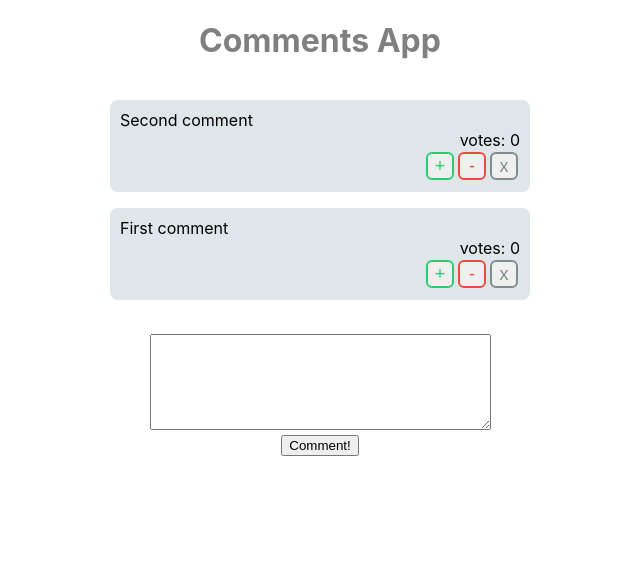
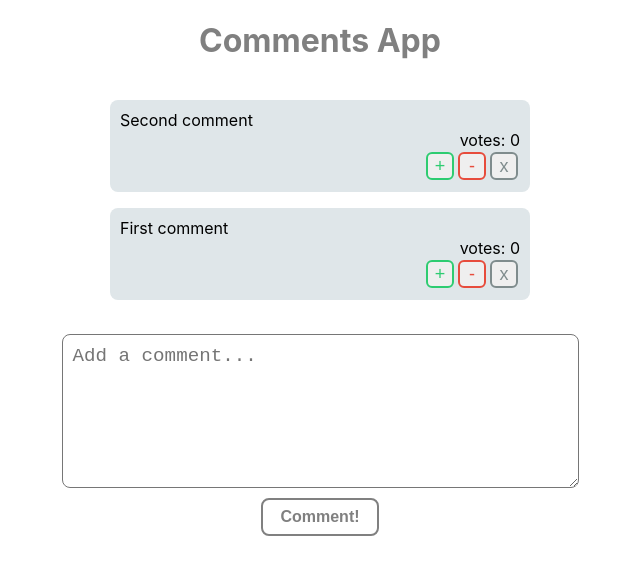
Before and after one commit to paulinastefanska/React-Redux, a React (Create React App) app: page / in a window 1280 px wide. Shown: the top 574 px of the page, without its empty margins (320-960 px from the left). Built offline with nearby package versions, Linux system fonts and the light colour scheme.

Commit message:
Add placeholder

```diff
--- a/src/NewCommentContainer.js
+++ b/src/NewCommentContainer.js
@@ -35,13 +35,14 @@ class TextForm extends Component {
 
   render() {
     return(
-      <form className="form" onSubmit={(e) => this.handleSubmit(e)}>
+      <form className="Form" onSubmit={(e) => this.handleSubmit(e)}>
         <div>
           <textarea
             value = {this.state.text}
             onChange = {(e) => this.handleChange(e)}
             rows = "6"
             cols = "40"
+            placeholder = "Add a comment..."
             />
         </div>
         <div>
```
